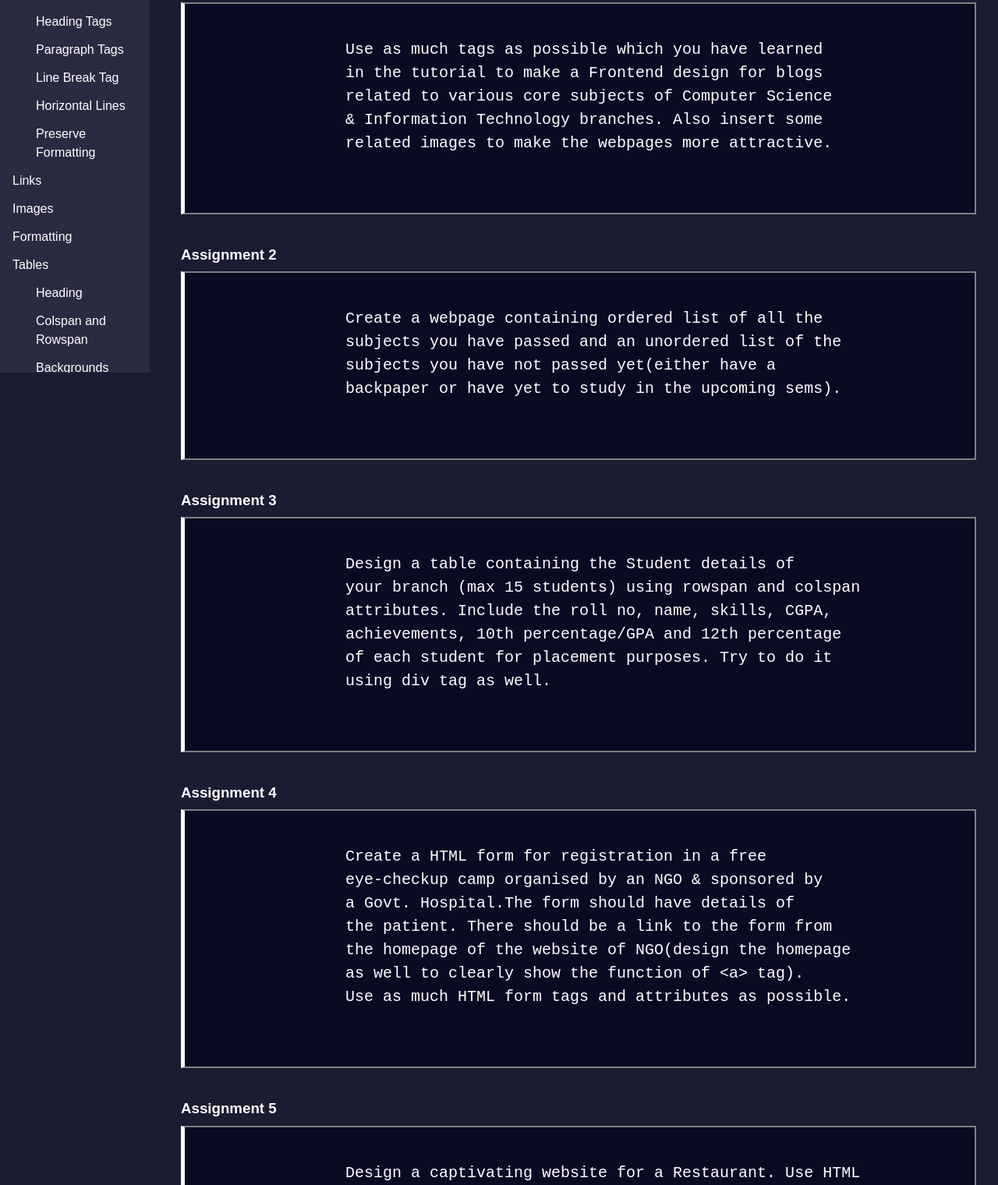
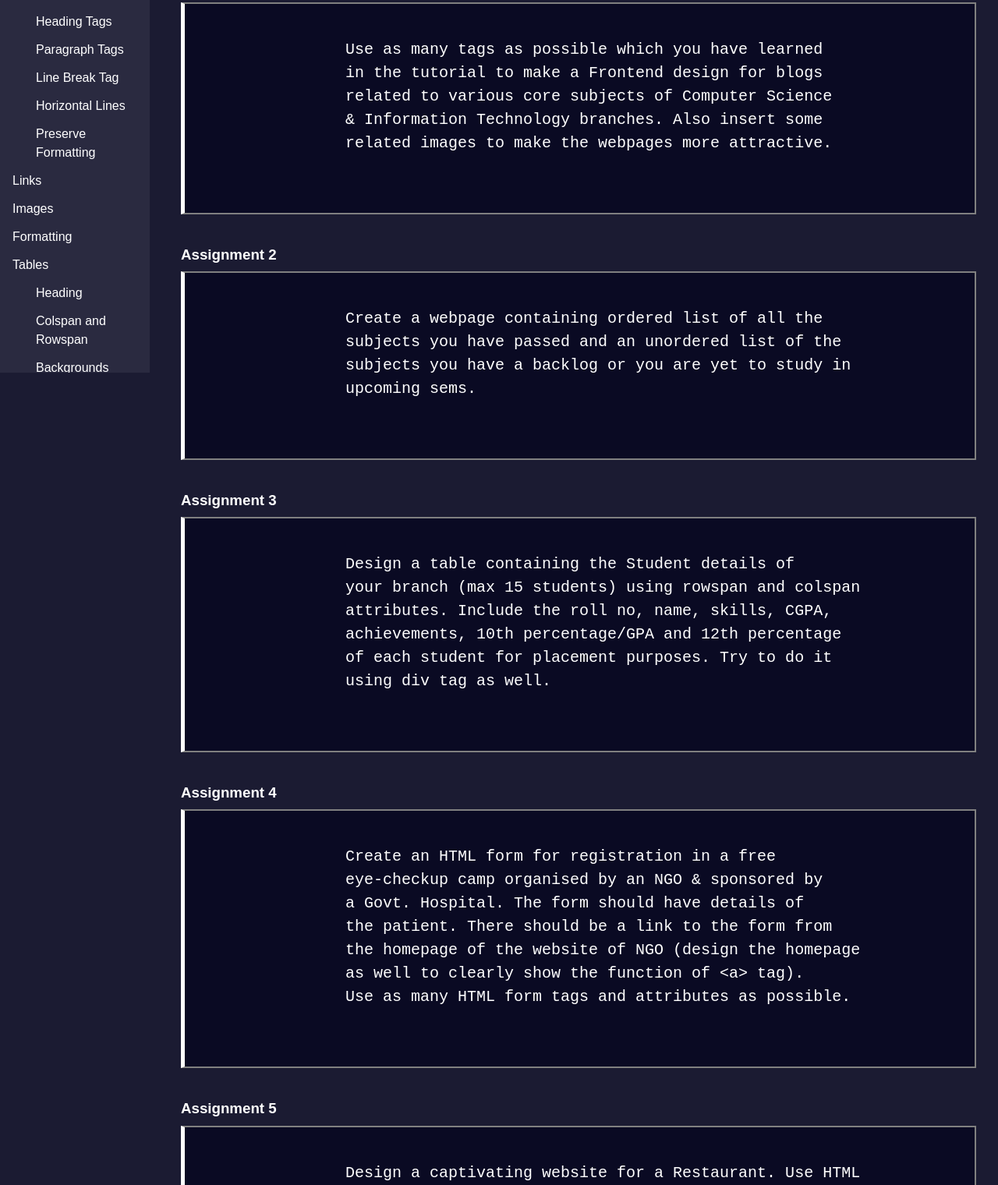
Before and after one commit to SurajSarangi/HTML-Tutorial-Website, a plain HTML site: page z_assignments.html in a window 1280 px wide. Shown: the part 334-1854 px from the top of the page at 78% size. Drawn offline with Linux system fonts and the light colour scheme.

Commit message:
Fixed spellig errors in assignments

```diff
--- a/z_assignments.html
+++ b/z_assignments.html
@@ -73,7 +73,7 @@
             <h3>Assignment 1</h3>
             <pre>
             <code>
-                Use as much tags as possible which you have learned
+                Use as many tags as possible which you have learned
                 in the tutorial to make a Frontend design for blogs
                 related to various core subjects of Computer Science
                 & Information Technology branches. Also insert some
@@ -85,8 +85,8 @@
             <code>
                 Create a webpage containing ordered list of all the
                 subjects you have passed and an unordered list of the
-                subjects you have not passed yet(either have a
-                backpaper or have yet to study in the upcoming sems).
+                subjects you have a backlog or you are yet to study in
+                upcoming sems.
             </code>
             </pre>
             <h3>Assignment 3</h3>
@@ -103,13 +103,13 @@
             <h3>Assignment 4</h3>
             <pre>
             <code>
-                Create a HTML form for registration in a free
+                Create an HTML form for registration in a free
                 eye-checkup camp organised by an NGO & sponsored by
-                a Govt. Hospital.The form should have details of
+                a Govt. Hospital. The form should have details of
                 the patient. There should be a link to the form from
-                the homepage of the website of NGO(design the homepage
+                the homepage of the website of NGO (design the homepage
                 as well to clearly show the function of &lt;a&gt; tag).
-                Use as much HTML form tags and attributes as possible.
+                Use as many HTML form tags and attributes as possible.
             </code>
             </pre>
             <h3>Assignment 5</h3>
```
